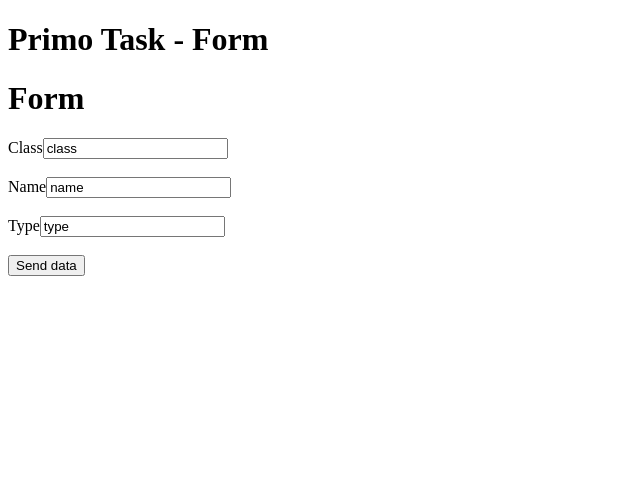
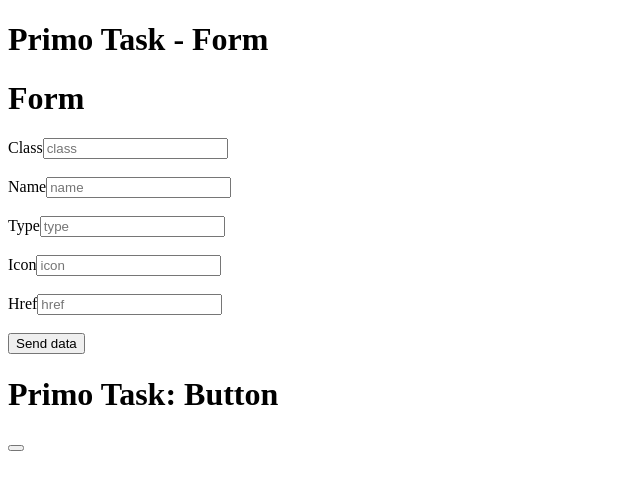
Before and after one commit to deborahdeidda/primo-task, an Angular app: page / in a window 1280 px wide. Shown: the top 490 px of the page, without its empty margins (0-640 px from the left). Built offline with nearby package versions, Linux system fonts and the light colour scheme.

Commit message:
Form parameters ok

```diff
--- a/src/app/app.module.ts
+++ b/src/app/app.module.ts
@@ -6,7 +6,6 @@ import { ButtonComponent } from './button/button.component';
 import { FormComponent } from './form/form.component';
 
 import { FormsModule } from '@angular/forms';
-import { AppRoutingModule } from './app-routing.module';
 
 @NgModule({
   declarations: [
@@ -16,8 +15,7 @@ import { AppRoutingModule } from './app-routing.module';
   ],
   imports: [
     BrowserModule,
-    FormsModule,
-    AppRoutingModule
+    FormsModule
   ],
   providers: [],
   bootstrap: [AppComponent]
--- a/src/app/button/button.component.css
+++ b/src/app/button/button.component.css
@@ -8,3 +8,13 @@
   cursor: pointer;
   background-color: #A8A8A8;
 }
+.btn-class-yellow{
+  border: none;
+  border-radius: 10px;
+  background-color: #ffdd80;
+}
+.btn-class-yellow:hover{
+  border: none;
+  cursor: pointer;
+  background-color: #fcba03;
+}
--- a/src/app/button/button.component.html
+++ b/src/app/button/button.component.html
@@ -1,9 +1,7 @@
-<h1>{{title}}</h1>
-<a href="#"><button class = {{configButton.class}} name = {{configButton.name}} type = {{configButton.type}} ><i class= {{configButton.icon}}></i></button></a>
+<!-- <h1>{{title}}</h1>
+<a href="#"><button class = {{configButton.class}} name = {{configButton.name}} type = {{configButton.type}} ><i class= {{configButton.icon}}></i></button></a> -->
 
-<div *ngIf="configButton">
-  <h2>Class:{{configButton.class}}</h2>
-  <h2>Name:{{configButton.name}}</h2>
-  <h2>Type:{{configButton.type}}</h2>
-  <h2>Icon:{{configButton.icon}}</h2>
+<div *ngIf="form">
+  <h1>{{title}}</h1>
+  <a href= {{form.value.href}}><button class = {{form.value.class}} name = {{form.value.name}} type = {{form.value.type}} ><i class= {{form.value.icon}}></i></button></a>
 </div>
--- a/src/app/button/button.component.ts
+++ b/src/app/button/button.component.ts
@@ -4,7 +4,9 @@ import { Button } from './button';
 
 import { FormComponent } from '../form/form.component';
 
-import { ActivatedRoute } from '@angular/router';
+import { Form } from '../form/form';
+
+import { NgForm } from '@angular/forms';
 
 @Component({
   selector: 'app-button',
@@ -15,16 +17,23 @@ export class ButtonComponent implements OnInit {
 
   title = 'Primo Task: Button'
 
-  @Input() form: FormComponent;
+  @Input() form: Form = {
+    class: '',
+    name: '',
+    type: '',
+    icon: '',
+    href: ''
+  }
 
-   @Input() configButton: Button = {
-    class: 'btn-class',
-    name: 'btn-name',
-    type: 'button',
-    icon: 'fab fa-angular fa-4x'
-  };
+  //  @Input() configButton: Button = {
+  //   class: 'btn-class',
+  //   name: 'btn-name',
+  //   type: 'button',
+  //   icon: 'fab fa-angular fa-4x',
+  //   href: ''
+  // };
 
-  constructor(private route: ActivatedRoute) { }
+  constructor() { }
 
   ngOnInit(): void {
   }
--- a/src/app/button/button.ts
+++ b/src/app/button/button.ts
@@ -3,4 +3,5 @@ export interface Button{
   name: string;
   type: string;
   icon: string;
+  href: string;
 }
--- a/src/app/form/form.component.html
+++ b/src/app/form/form.component.html
@@ -5,20 +5,31 @@
       <form #formData="ngForm" (ngSubmit)="onSubmit(formData)">
         <div class="form-group">
           <label for="class">Class</label>
-          <input [(ngModel)]="form.class" name="class" type="text" class="form-control" id="class" placeholder={{form.class}}>
+          <input [(ngModel)]="form.class" name="class" type="text" class="form-control" id="class" placeholder="class">
         </div><br>
 
         <div class="form-group">
           <label for="name">Name</label>
-          <input [(ngModel)]="form.name" name="name" type="text" class="form-control" id="name" placeholder={{form.name}}>
+          <input [(ngModel)]="form.name" name="name" type="text" class="form-control" id="name" placeholder="name">
         </div><br>
 
         <div class="form-group">
           <label for="type">Type</label>
-          <input [(ngModel)]="form.type" name="type" type="text" class="form-control" id="type" placeholder={{form.type}}>
+          <input [(ngModel)]="form.type" name="type" type="text" class="form-control" id="type" placeholder="type">
         </div><br>
 
-        <a href={{form.href}}><button type=submit class="btn">Send data</button></a>
+        <div class="form-group">
+          <label for="icon">Icon</label>
+          <input [(ngModel)]="form.icon" name="icon" type="text" class="form-control" id="icon" placeholder="icon">
+        </div><br>
+
+        <div class="form-group">
+          <label for="href">Href</label>
+          <input [(ngModel)]="form.href" name="href" type="text" class="form-control" id="href" placeholder="href">
+        </div><br>
+
+        <button type=submit class="btn">Send data</button>
       </form>
 
 </div>
+<app-button [form]="formData"></app-button>
--- a/src/app/form/form.component.ts
+++ b/src/app/form/form.component.ts
@@ -5,6 +5,8 @@ import { Form } from './form';
 import { NgForm } from '@angular/forms';
 
 import { ButtonComponent } from '../button/button.component';
+
+import { Button } from '../button/button';
 
 @Component({
   selector: 'app-form',
@@ -16,13 +18,14 @@ export class FormComponent implements OnInit {
   title = 'Primo Task - Form';
 
   @Input() form: Form = {
-    class: 'class',
-    name: 'name',
-    type: 'type',
-    href: '../button/button.component.html'
+    class: '',
+    name: '',
+    type: '',
+    icon: '',
+    href: ''
   }
 
-  @Output() button: ButtonComponent;
+  @Output() button: Button;
 
   constructor() { }
 
@@ -31,7 +34,11 @@ export class FormComponent implements OnInit {
 
   onSubmit(formData: NgForm): void {
     console.log(formData.value)
-    // this.formData.href = button;
+    this.form.class = formData.value.class
+    this.form.name = formData.value.name
+    this.form.type = formData.value.type
+    this.form.icon = formData.value.icon
+    this.form.href = formData.value.href
   }
 
 }
--- a/src/app/form/form.ts
+++ b/src/app/form/form.ts
@@ -2,5 +2,6 @@ export interface Form{
   class: string;
   name: string;
   type: string;
+  icon: string;
   href: string;
 }
```
Also changed, not shown: src/app/app-routing.module.ts (deleted, +0 -16 lines).
